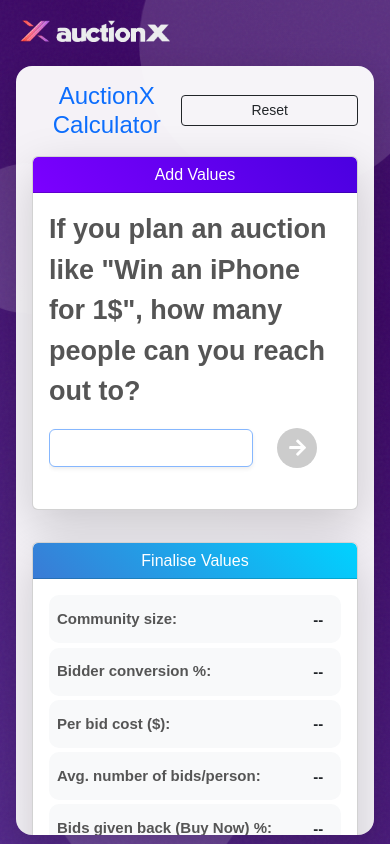
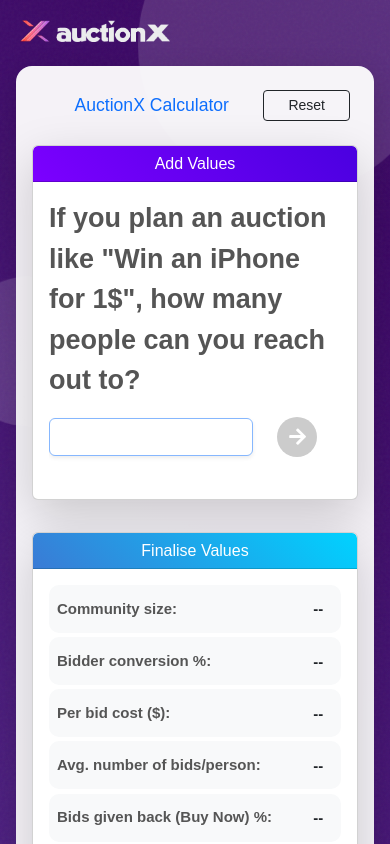
Before and after one commit to tushar6862/auctionx-calculator, a React (Create React App) app: page / in a window 390 px wide. Shown: the top 844 px of the page. Built offline with nearby package versions, Linux system fonts and the light colour scheme.

Commit message:
Changes given task css

```diff
--- a/src/components/AuctionCalculator/style.css
+++ b/src/components/AuctionCalculator/style.css
@@ -35,7 +35,7 @@
   position: relative;
   z-index: 10;
   overflow: hidden;
-  height: calc(100vh - 75px);
+  max-height: 90vh;
 }
 
 .form-column,
@@ -324,6 +324,20 @@
 }
 
 @media (max-width: 768px) {
+  .form-header {
+    padding: 0.75rem;
+    margin-bottom: 0.5rem !important;
+  }
+
+  .form-header h3 {
+    font-size: 1.25rem;
+  }
+
+  .btn-reset {
+    padding: 0.25rem 0.75rem !important;
+    font-size: 0.875rem;
+  }
+
   .auction-card .card-header {
     padding: 1rem;
   }
@@ -375,10 +389,6 @@
     gap: 1rem;
   }
 
-  .btn {
-    width: 100%;
-  }
-
   .gender-options {
     flex-direction: column;
     gap: 0.5rem;
@@ -414,6 +424,21 @@
     font-size: 1.5rem;
   }
 }
+@media (max-width: 480px) {
+  .form-header {
+    padding: 0.5rem;
+  }
+
+  .form-header h3 {
+    font-size: 1.1rem;
+  }
+
+  .btn-reset {
+    padding: 0.25rem 0.5rem !important;
+    font-size: 0.75rem;
+  }
+}
+
 .App {
   text-align: center;
 }
@@ -426,7 +451,7 @@
 /* Three-column layout styles */
 
 .calculator-row {
-  height: calc(90vh - 70px);
+  height: calc(90vh - 120px);
   max-height: 700px;
   overflow: hidden;
 }
```
